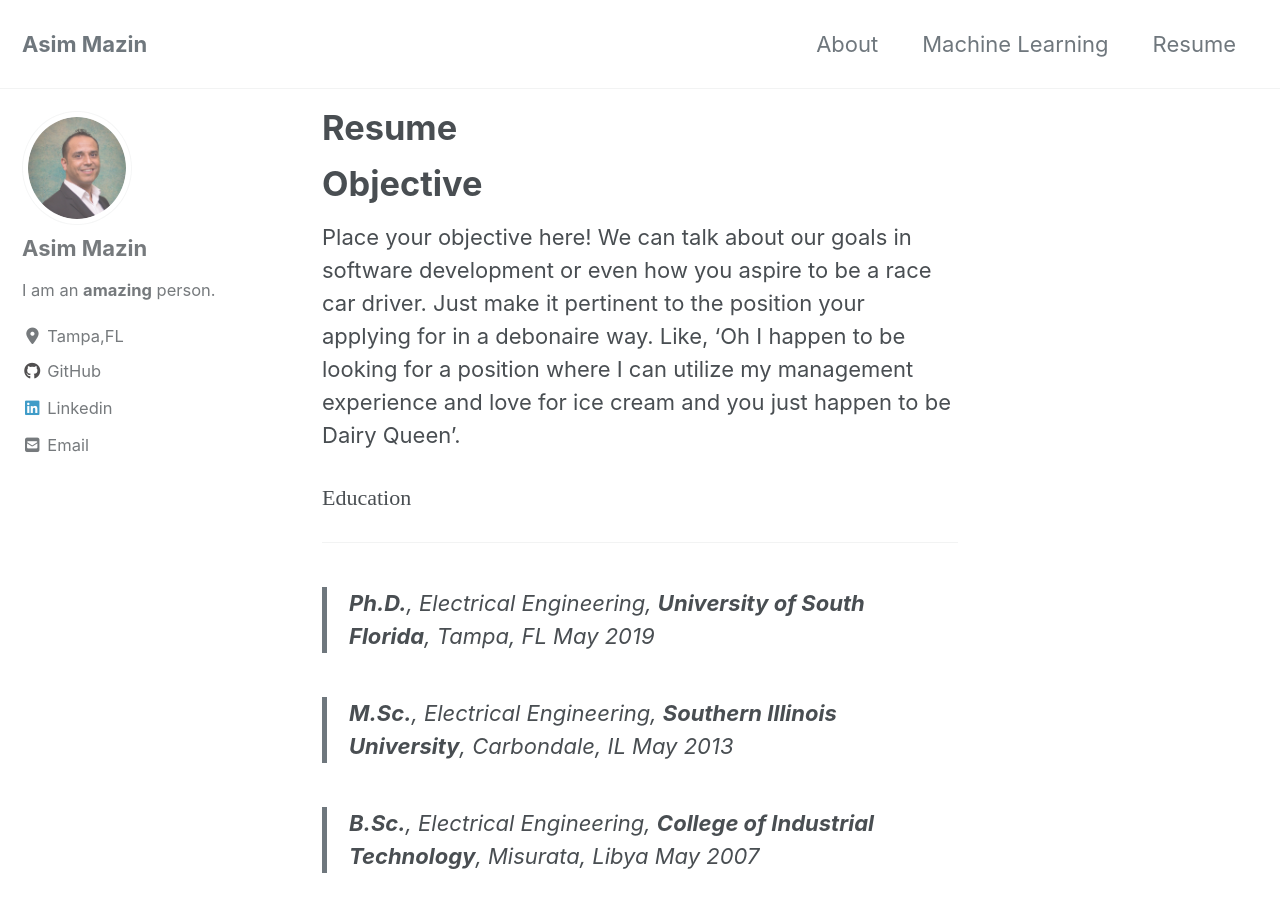
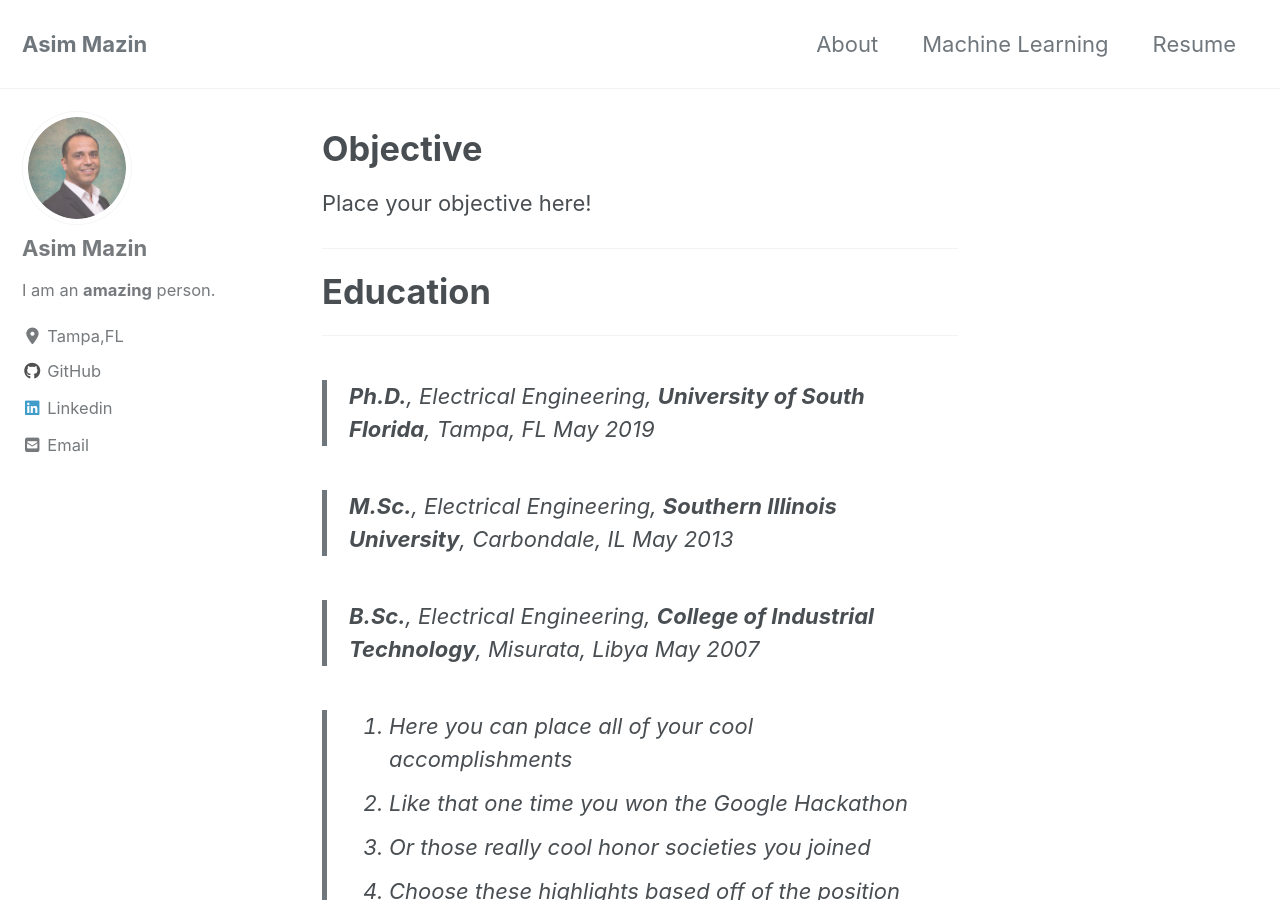
Before and after one commit to AsimMazin/Asimmazin.github.io, a Jekyll site: the page built from _pages/Resume.md, in a window 1280 px wide and 900 px high. Built offline with Jekyll 4.4.1, drawn with Linux system fonts in a browser that asks for light colours; cached includes are drawn as plain includes; nearby versions of some CDN libraries.

Commit message:
New Modification

```diff
--- a/_pages/Resume.md
+++ b/_pages/Resume.md
@@ -1,17 +1,15 @@
 ---
 layout: single
-title: "Resume"
+title: ""
 permalink: /Resume/
 ---
 
 
 # Objective
-Place your objective here! We can talk about our goals in software development or even how you aspire to be a race car driver. Just make it pertinent to the position your applying for in a debonaire way. Like, 'Oh I happen to be looking for a position where I can utilize my management experience and love for ice cream and you just happen to be Dairy Queen'.
+Place your objective here!
 
-
-
-<span style="font-family:Didot; font-size:1em;">Education</span>
-<br />
+- - - -
+# Education
 - - - -
 
 > **Ph.D.**, *Electrical Engineering*, **University of South Florida**, *Tampa, FL*  May 2019
@@ -25,7 +23,7 @@ Place your objective here! We can talk about our goals in software development o
 > 3. Or those really cool honor societies you joined
 > 4. Choose these highlights based off of the position you are applying for so you can really shine
 
-<span style="font-family:Didot; font-size:1em;">Technical Experience</span>
+# Technical Experience
 <br />
 - - - -
 
```
